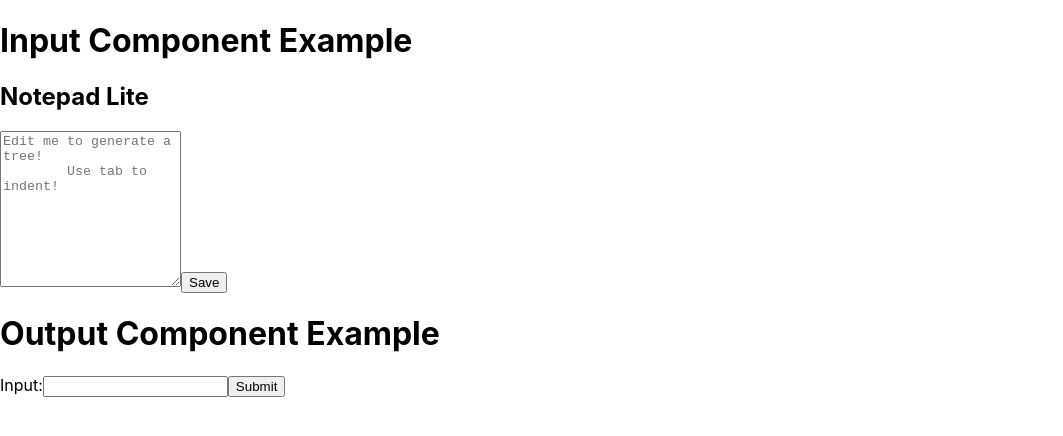
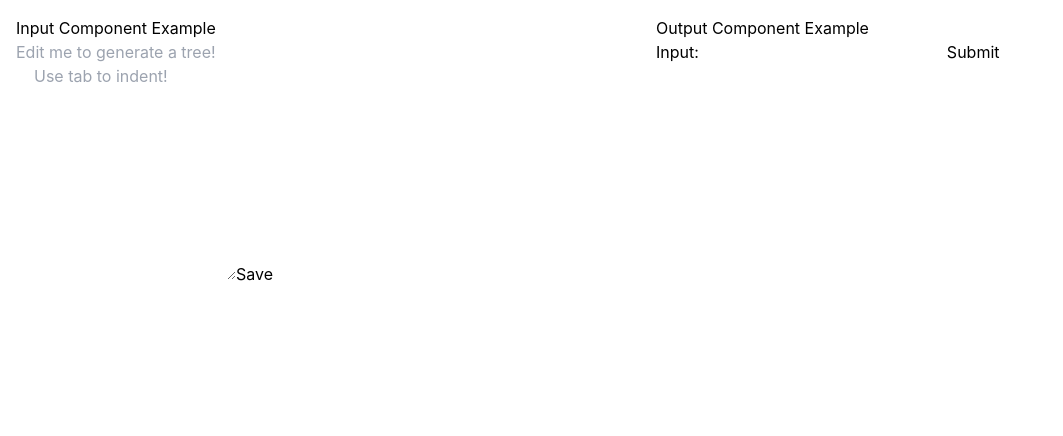
Before and after one commit to Spectre-1/tree_dir, a React (Create React App) app: page / in a window 1280 px wide. Shown: the top 436 px of the page, without its empty margins (0-1063 px from the left). Built offline with nearby package versions, Linux system fonts and the light colour scheme.

Commit message:
Added TailwindCss for styling

```diff
--- /dev/null
+++ b/postcss.config.js
@@ -0,0 +1,6 @@
+module.exports = {
+    plugins: {
+      tailwindcss: {},
+      autoprefixer: {},
+    },
+  };
--- a/src/App.js
+++ b/src/App.js
@@ -1,15 +1,21 @@
 import './App.css';
+
 import InputComponent from './components/InputComponent';
 import OutputComponent from './components/OutputComponent';
 
 const App = () => {
   return (
-    <div>
-      <h1>Input Component Example</h1>
-      <InputComponent />
-      <h1>Output Component Example</h1>
-      <OutputComponent />
+    <div style={{ display: 'flex', flexDirection: 'row' }}>
+      <div style={{ flex: 1, padding: '1rem' }}>
+        <h1>Input Component Example</h1>
+        <InputComponent />
+      </div>
+      <div style={{ flex: 1, padding: '1rem' }}>
+        <h1>Output Component Example</h1>
+        <OutputComponent />
+      </div>
     </div>
   );
 };
+
 export default App;
--- a/src/components/InputComponent.js
+++ b/src/components/InputComponent.js
@@ -1,5 +1,5 @@
 import React, { useState } from 'react';
-import 'tailwindcss/tailwind.css';
+import '../tailwind.css';
 
 const InputComponent = () => {
   const [inputValue, setInputValue] = useState('');
@@ -32,7 +32,6 @@ const InputComponent = () => {
 
   return (
     <div className="Input-container">
-      <h2 className="notepad-title">Notepad Lite</h2>
       <form onSubmit={handleSubmit}>
         <textarea
           className="input"
--- /dev/null
+++ b/src/tailwind.css
@@ -0,0 +1,3 @@
+@import 'tailwindcss/base';
+@import 'tailwindcss/components';
+@import 'tailwindcss/utilities';
```
Also changed, not shown: 1 other file (tests, documents, lock files or other folders).
